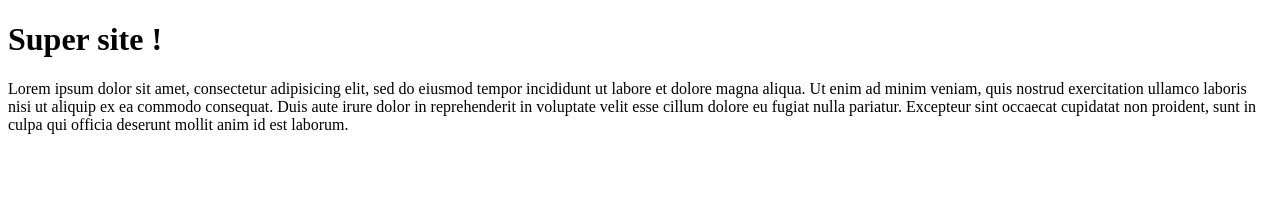
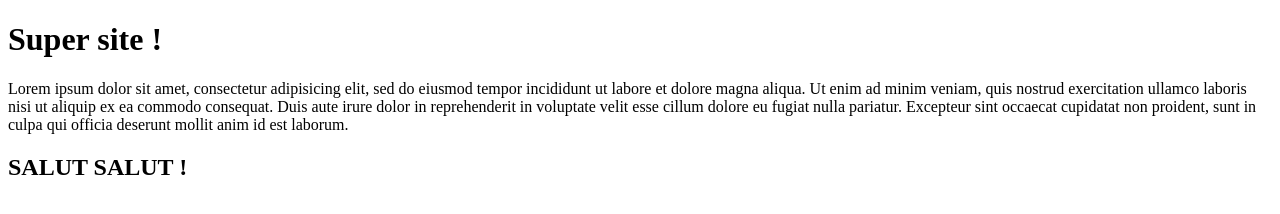
Before and after one commit to AirTiss/dc2grp1, a plain HTML site: page index.html in a window 1280 px wide. Drawn offline with Linux system fonts and the light colour scheme.

Commit message:
ajout d'une balise h2

```diff
--- a/index.html
+++ b/index.html
@@ -9,5 +9,7 @@
     <h1>Super site !</h1>
     <p>Lorem ipsum dolor sit amet, consectetur adipisicing elit, sed do eiusmod tempor incididunt ut labore et dolore magna aliqua. Ut enim ad minim veniam, quis nostrud exercitation ullamco laboris nisi ut aliquip ex ea commodo consequat. Duis aute irure dolor in reprehenderit in voluptate velit esse cillum dolore eu fugiat nulla pariatur. Excepteur sint occaecat cupidatat non proident, sunt in culpa qui officia deserunt mollit anim id est laborum.</p>
 
+      <h2>SALUT SALUT !</h2>
+
   </body>
 </html>
```
